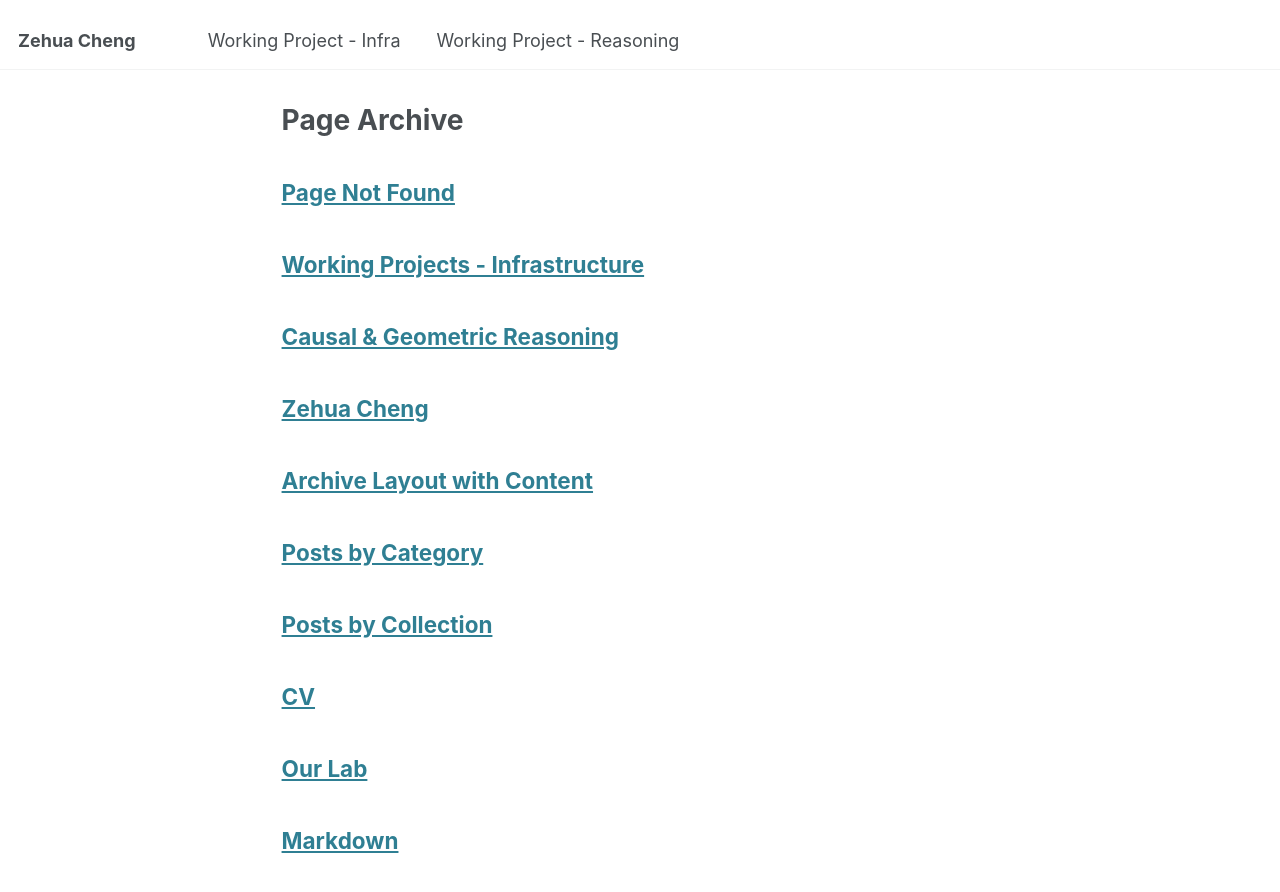
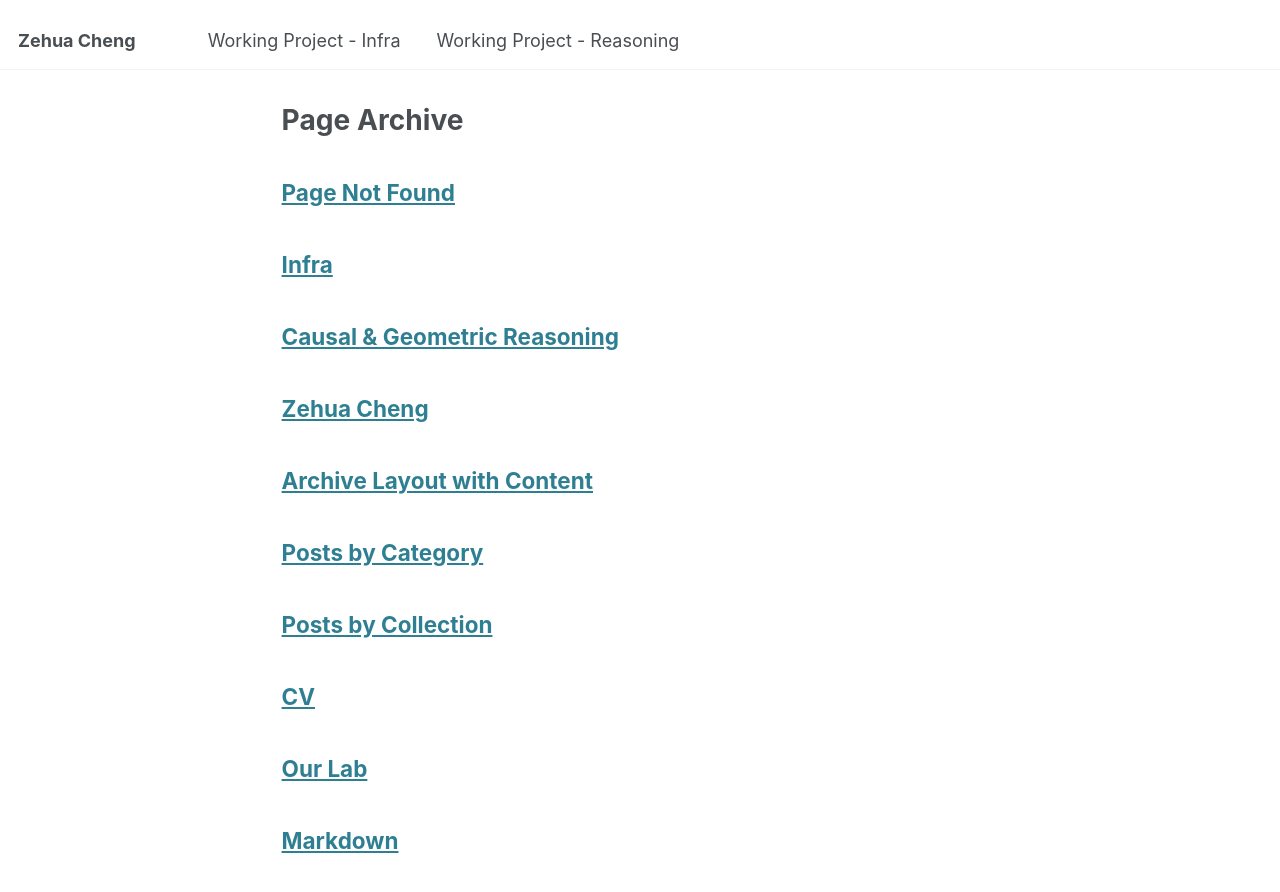
Before and after one commit to limberc/limberc.github.io, a Jekyll site: the page built from _pages/page-archive.html, in a window 1280 px wide and 900 px high. Shown: the top 892 px of the window. Built offline with Jekyll 4.4.1, drawn with Linux system fonts in a browser that asks for light colours.

```diff
--- a/_pages/WP1.md
+++ b/_pages/WP1.md
@@ -1,6 +1,6 @@
 ---
 layout: archive
-title: "Working Projects - Infrastructure"
+title: "Infra"
 permalink: /WP1/
 author_profile: true
 ---
@@ -35,7 +35,7 @@ The Moonshot: A "Global Brain" where the "Neurons" are hospitals. A single logic
 
 Existing works:
 
-1. Cheng, Zehua, Rui Sun, Jiahao Sun, and Yike Guo. (2025). "Scaling Decentralized Learning with FLock." In Procedings of 2025 IEEE/WIC International Conference on Web Intelligence and Intelligent Agent Technology (WI-IAT). [WI-IAT 2025 **Best Application Award**]
+1. Cheng, Zehua, Rui Sun, Jiahao Sun, and Yike Guo. (2025). "Scaling Decentralized Learning with FLock." In Procedings of 2025 IEEE/WIC International Conference on Web Intelligence and Intelligent Agent Technology (WI-IAT). [**WI-IAT 2025 - Best Application Award**][Paper](https://arxiv.org/abs/2507.15349)
 
 ## Nash-Equilibrium Data Valuation: The Shapley Protocol
 
```
